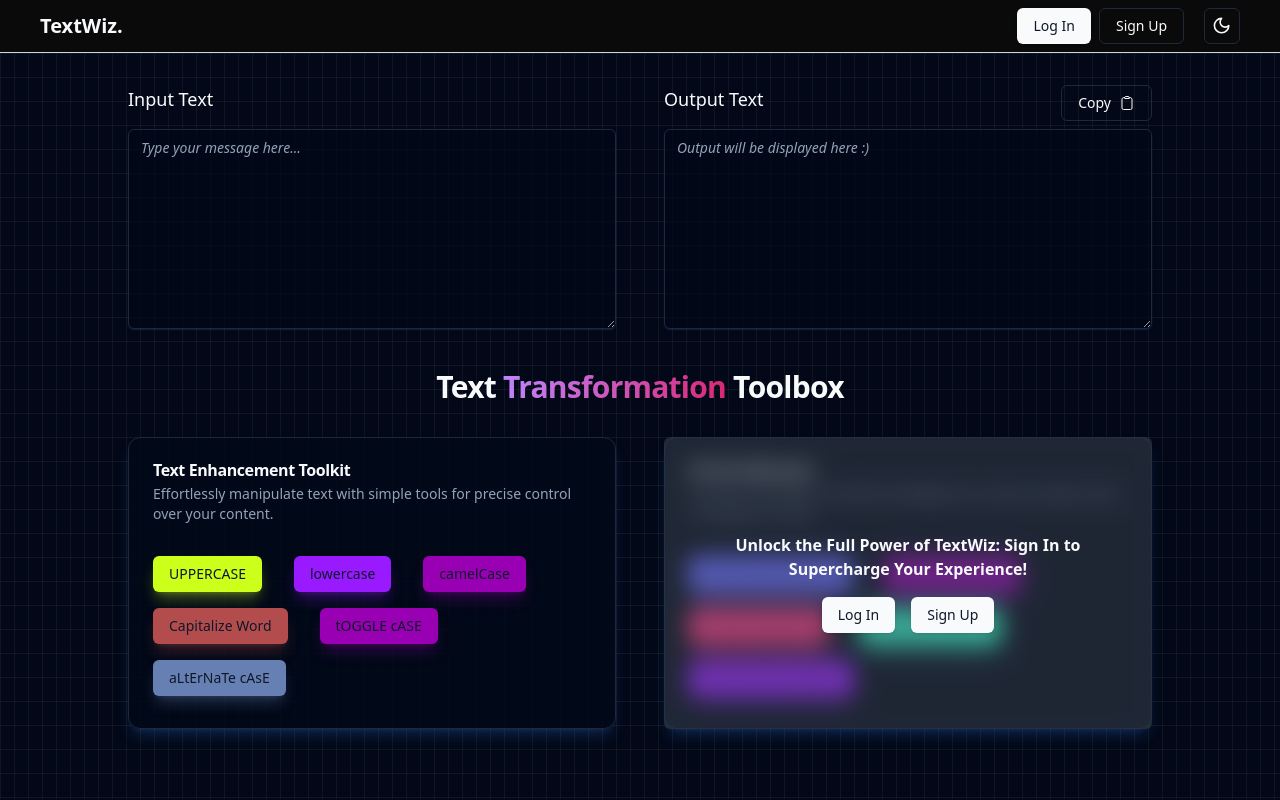
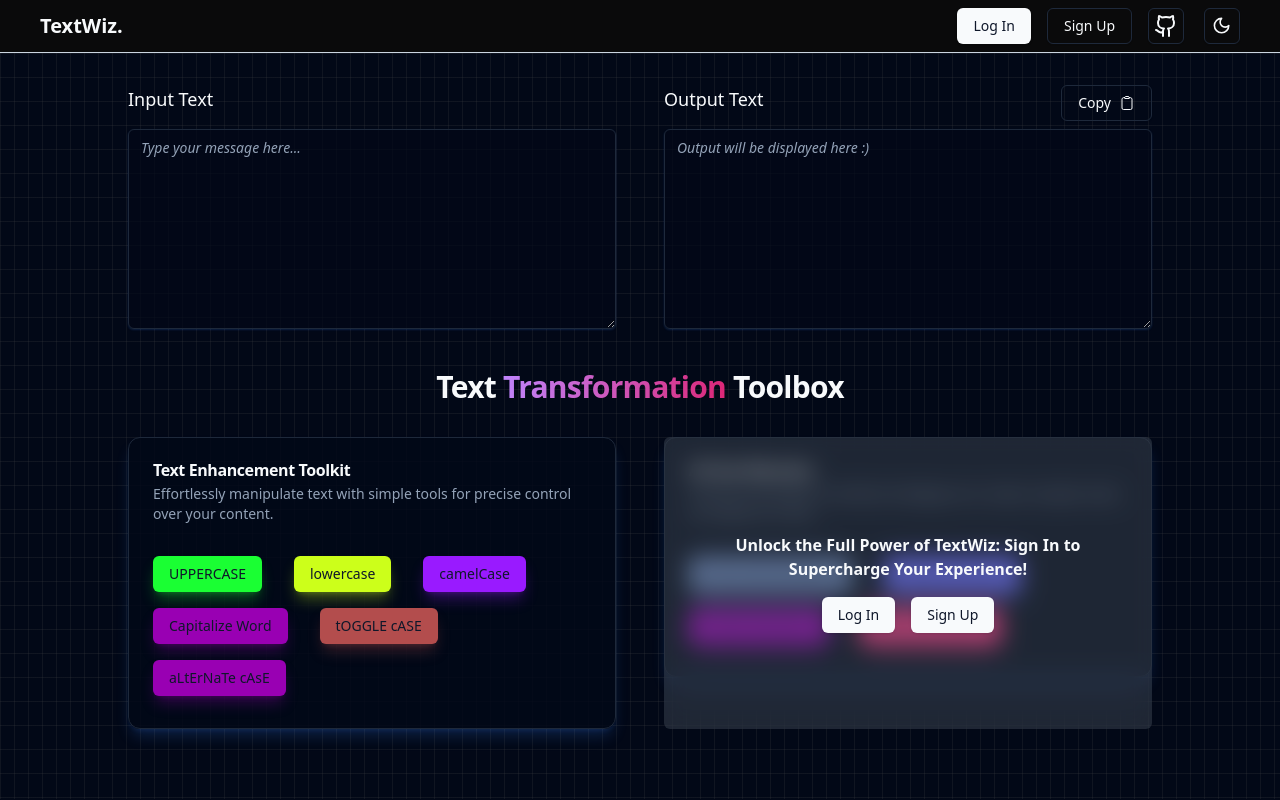
Before and after one commit to R1shabh-Gupta/TextWiz, a React (Vite) app: page / in a window 1280 px wide. Built offline with nearby package versions, Linux system fonts and the light colour scheme; no server answers; what tailwindcss-patterns would draw is missing.

Commit message:
Removed some ai funtionality

```diff
--- a/src/components/Navbar.tsx
+++ b/src/components/Navbar.tsx
@@ -4,6 +4,7 @@
 import { ModeToggle } from './mode-toggle';
 import { NavigationMenu } from './ui/navigation-menu';
 import { Button } from './ui/button';
+import { Link } from 'react-router-dom';
 
 const Navbar = ({ onIsLoggedIn, isLoggedIn }) => {
   const auth = getAuth();
@@ -29,15 +30,61 @@
         <div className="flex gap-5">
           <NavigationMenu className="flex gap-2">
             {!isLoggedIn ? (
-              <>
+              <div className="flex gap-4 flex-wrap justify-around">
                 <Login onIsLoggedIn={onIsLoggedIn} />
                 <Signup type="" onIsLoggedIn={onIsLoggedIn} />
-              </>
+                <Button variant="outline" size="icon">
+                  <a
+                    href="https://github.com/R1shabh-Gupta/TextWiz"
+                    target="_blank"
+                  >
+                    <svg
+                      xmlns="http://www.w3.org/2000/svg"
+                      width="24"
+                      height="24"
+                      viewBox="0 0 24 24"
+                      fill="none"
+                      stroke="currentColor"
+                      strokeWidth="2"
+                      strokeLinecap="round"
+                      strokeLinejoin="round"
+                      className="lucide lucide-github"
+                    >
+                      <path d="M15 22v-4a4.8 4.8 0 0 0-1-3.5c3 0 6-2 6-5.5.08-1.25-.27-2.48-1-3.5.28-1.15.28-2.35 0-3.5 0 0-1 0-3 1.5-2.64-.5-5.36-.5-8 0C6 2 5 2 5 2c-.3 1.15-.3 2.35 0 3.5A5.403 5.403 0 0 0 4 9c0 3.5 3 5.5 6 5.5-.39.49-.68 1.05-.85 1.65-.17.6-.22 1.23-.15 1.85v4" />
+                      <path d="M9 18c-4.51 2-5-2-7-2" />
+                    </svg>
+                  </a>
+                </Button>
+              </div>
             ) : (
               <div className="flex items-center justify-center gap-4">
                 <h3 className="hidden md:block">
                   Welcome! {user?.displayName}
                 </h3>
+
+                <Button variant="outline" size="icon">
+                  <a
+                    href="https://github.com/R1shabh-Gupta/TextWiz"
+                    target="_blank"
+                  >
+                    <svg
+                      xmlns="http://www.w3.org/2000/svg"
+                      width="24"
+                      height="24"
+                      viewBox="0 0 24 24"
+                      fill="none"
+                      stroke="currentColor"
+                      strokeWidth="2"
+                      strokeLinecap="round"
+                      strokeLinejoin="round"
+                      className="lucide lucide-github"
+                    >
+                      <path d="M15 22v-4a4.8 4.8 0 0 0-1-3.5c3 0 6-2 6-5.5.08-1.25-.27-2.48-1-3.5.28-1.15.28-2.35 0-3.5 0 0-1 0-3 1.5-2.64-.5-5.36-.5-8 0C6 2 5 2 5 2c-.3 1.15-.3 2.35 0 3.5A5.403 5.403 0 0 0 4 9c0 3.5 3 5.5 6 5.5-.39.49-.68 1.05-.85 1.65-.17.6-.22 1.23-.15 1.85v4" />
+                      <path d="M9 18c-4.51 2-5-2-7-2" />
+                    </svg>
+                  </a>
+                </Button>
+
                 <Button onClick={handleSignOut} variant="outline">
                   Sign Out
                 </Button>
--- a/src/components/WorkArea.tsx
+++ b/src/components/WorkArea.tsx
@@ -194,7 +194,7 @@
       try {
         console.log(inputText);
         const response = await axios.post(
-          'http://localhost:5000/grammarcheck',
+          'http://localhost:5000/correctedtext',
           {
             text: inputText,
           }
@@ -219,24 +219,6 @@
         );
         console.log(response.data.corrected_text);
         setOutputText(response.data.corrected_text);
-      } catch (error) {
-        console.error('Error while checking spelling:', error);
-      }
-    }
-  };
-
-  const handleCorrectPunctuation = async () => {
-    if (user) {
-      try {
-        console.log(inputText);
-        const response = await axios.post(
-          'http://localhost:5000/correctpunctuation',
-          {
-            text: inputText,
-          }
-        );
-        console.log(response.data.correctpunctuation);
-        setOutputText(response.data.correctpunctuation);
       } catch (error) {
         console.error('Error while checking spelling:', error);
       }
@@ -457,12 +439,6 @@
                 >
                   Spelling Checker
                 </Button>
-                <Button
-                  className={`${randomColorGenerator(0, 39).toString()}`}
-                  onClick={handleCorrectPunctuation}
-                >
-                  Correct Punctuation
-                </Button>
               </CardContent>
             </Card>
           </div>
--- a/src/firebase.ts
+++ b/src/firebase.ts
@@ -4,7 +4,7 @@
 
 // apiKey: 'AIzaSyAVsAlunJrLbfypl8o_sKN5Lsj1XfKBqGg',
 const firebaseConfig = {
-  apiKey: 'AIzaSyAVsAlunJrLbfypl8o_sKN5Lsj1XfKBqGg',
+  apiKey: import.meta.env.VITE_API_KEY,
   authDomain: 'textwiz-a8d79.firebaseapp.com',
   projectId: 'textwiz-a8d79',
   storageBucket: 'textwiz-a8d79.appspot.com',
```
